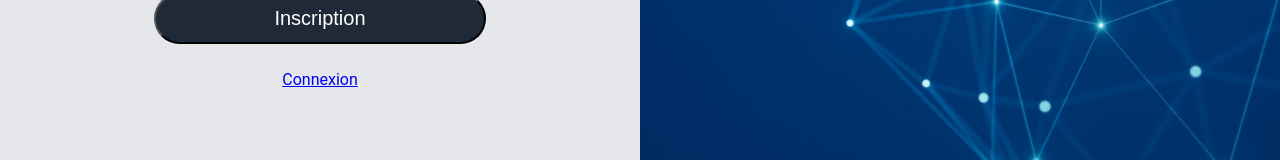
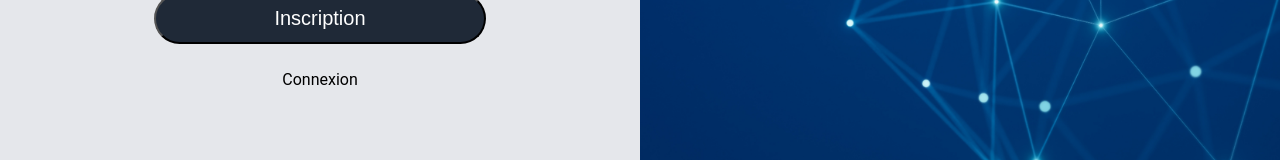
Before and after one commit to ynov-2025-m1-team7/CICD_M1_FRONT, a React (Create React App) app: page /signin in a window 1280 px wide. Shown: the part 535-695 px from the top of the page. Built offline with nearby package versions, Linux system fonts and the light colour scheme; a web font is replaced by a local one.

Commit message:
navigate2

```diff
--- a/src/Compossant/InscriptionForm/index.js
+++ b/src/Compossant/InscriptionForm/index.js
@@ -3,6 +3,7 @@ import axios from 'axios';
 import Input from "../Input";
 import FormButton from "../FormButton";
 import Cookies from 'js-cookie';
+import { useNavigate } from 'react-router-dom';
 import "./style.css";
 
 const InscriptionForm = () => {
@@ -14,7 +15,7 @@ const InscriptionForm = () => {
     });
     const [loading, setLoading] = useState(false);
     const [error, setError] = useState(null);
-    // const navigate = useNavigate();
+    const navigate = useNavigate();
 
     const handleSubmit = async (e) => {
         e.preventDefault();
@@ -86,7 +87,7 @@ const InscriptionForm = () => {
                 title="Inscription"
             />
 
-            <p><a href="/login">Connexion</a></p>
+            <p onClick={() => {navigate("/login")}}>Connexion</p>
         </form>
     );
 };
--- a/src/Compossant/LoginForm/index.js
+++ b/src/Compossant/LoginForm/index.js
@@ -3,6 +3,7 @@ import axios from 'axios';
 import Input from "../Input";
 import FormButton from "../FormButton";
 import Cookies from 'js-cookie';
+import { useNavigate } from 'react-router-dom';
 import "./style.css";
 
 const LoginForm = () => {
@@ -12,7 +13,7 @@ const LoginForm = () => {
     });
     const [loading, setLoading] = useState(false);
     const [error, setError] = useState(null);
-    // const navigate = useNavigate();
+    const navigate = useNavigate();
 
     const handleSubmit = async (e) => {
         e.preventDefault();
@@ -71,7 +72,7 @@ const LoginForm = () => {
                 title="Se connecter"
             />
 
-            <p><a href="/signup">S'inscrire</a></p>
+            <p onClick={() => {navigate("/signin")}}>S'inscrire</p>
         </form>
     );
 };
```
